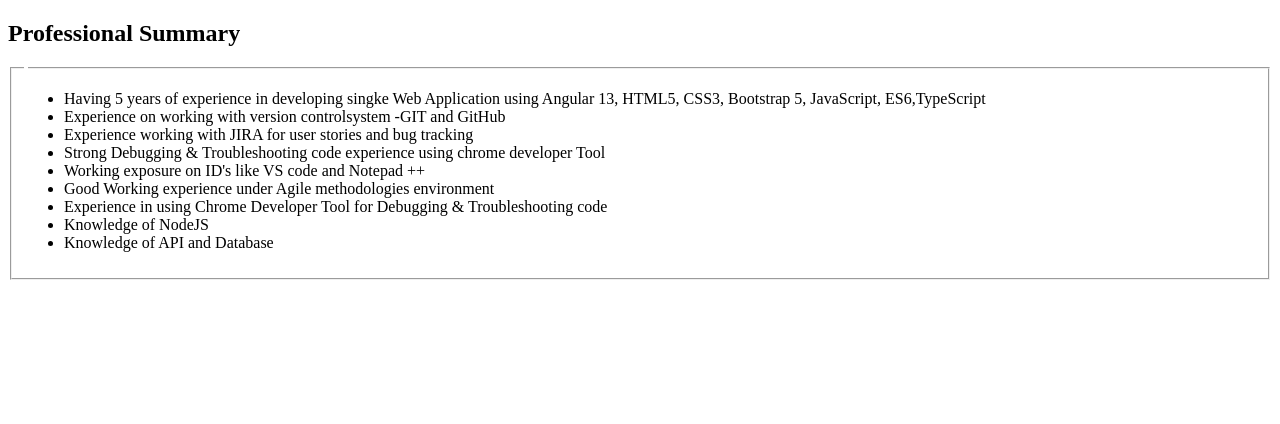
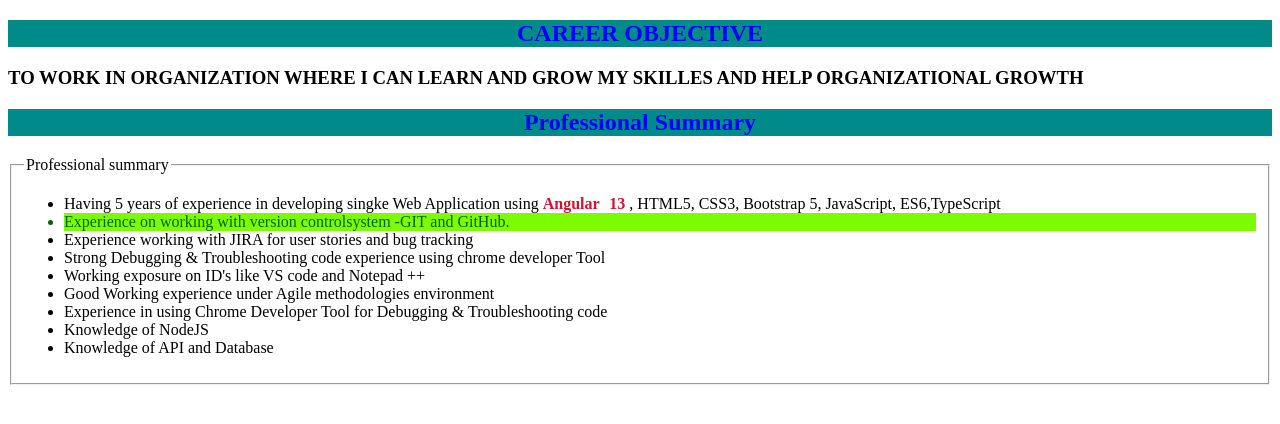
Before and after one commit to vedikapatgaonkar33/my-profile, a plain HTML site: page Home.html in a window 1280 px wide. Drawn offline with Linux system fonts and the light colour scheme.

Commit message:
updated file using css
updated file using css

```diff
--- a/Home.html
+++ b/Home.html
@@ -2,17 +2,34 @@
 <html>
     <head>
         <title> HOME </title>
+        <style>
+            h2{
+                text-align: center;
+                color:blue;
+                background-color: darkcyan;
+            }
+            #ang{
+                color: rgb(212, 17, 50);
+                font-weight: bold;
+                 word-spacing: 6px;
+            }
+            #git{
+                color: darkgreen;
+                background-color: lawngreen;
+            }
+        </style>
     </head>
     <body>
-
+        <h2>CAREER OBJECTIVE</h2>
+        <h3> TO WORK IN ORGANIZATION WHERE I CAN LEARN AND GROW MY SKILLES AND HELP ORGANIZATIONAL GROWTH</h3>
         <h2>Professional Summary</h2>
         <fieldset>
-            <legend> <span> </span> </legend>
+            <legend> <span> Professional summary </span> </legend>
         <ul>
-            <li>Having 5 years of experience in developing singke Web Application using Angular 13, HTML5, CSS3, Bootstrap 5,
+            <li>Having 5 years of experience in developing singke Web Application using <span id="ang">Angular 13</span> , HTML5, CSS3, Bootstrap 5,
                  JavaScript, ES6,TypeScript
             </li>
-            <li>Experience on working with version controlsystem -GIT and GitHub</li>
+            <li id="git">Experience on working with version controlsystem -GIT and GitHub.</li>
             <li>Experience  working with JIRA for user stories and bug tracking</li>
             <li>Strong Debugging & Troubleshooting code experience using chrome developer Tool</li>
             <li>Working exposure on ID's like VS code and Notepad ++</li>
```
Also changed, not shown: index.html (+11 -2 lines).
